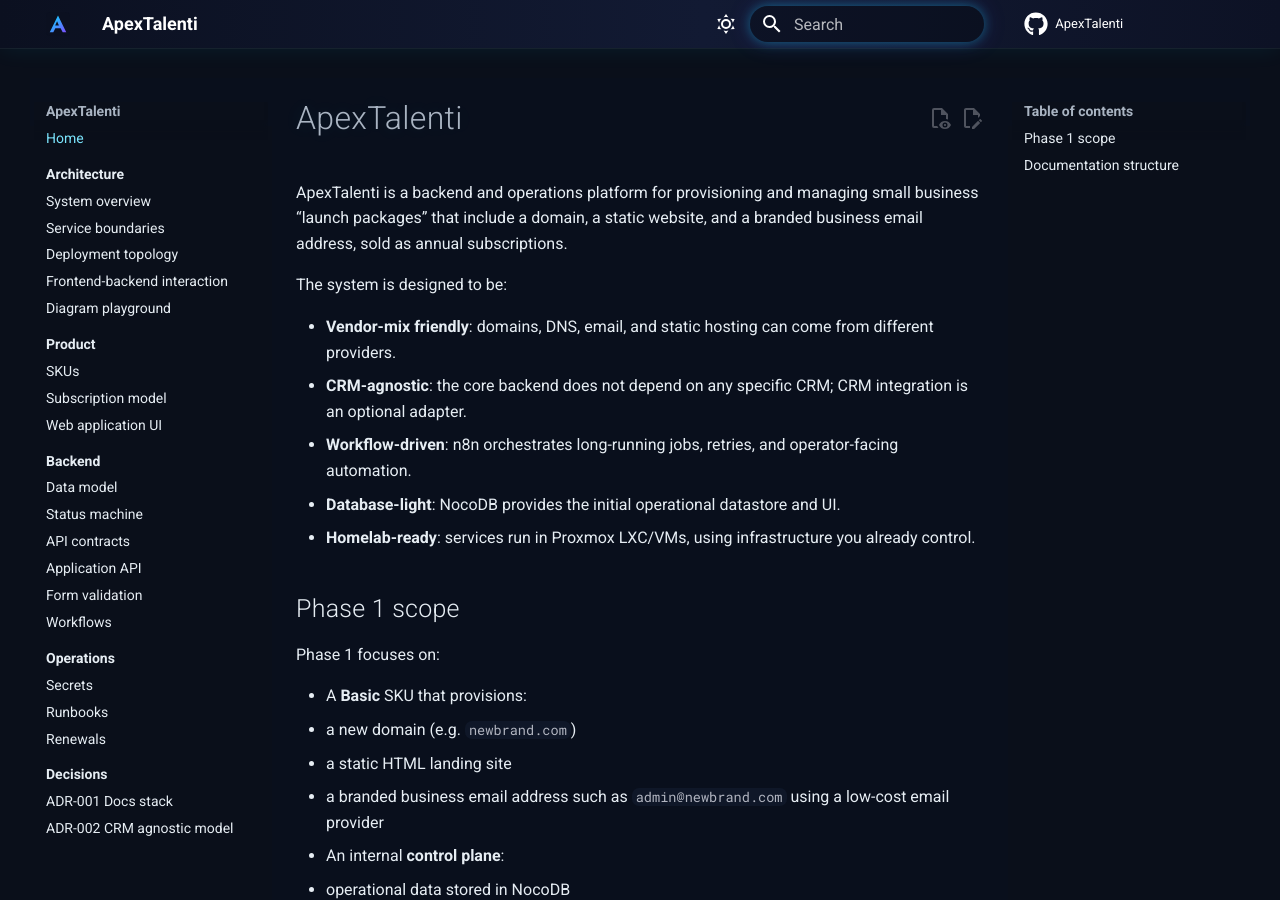
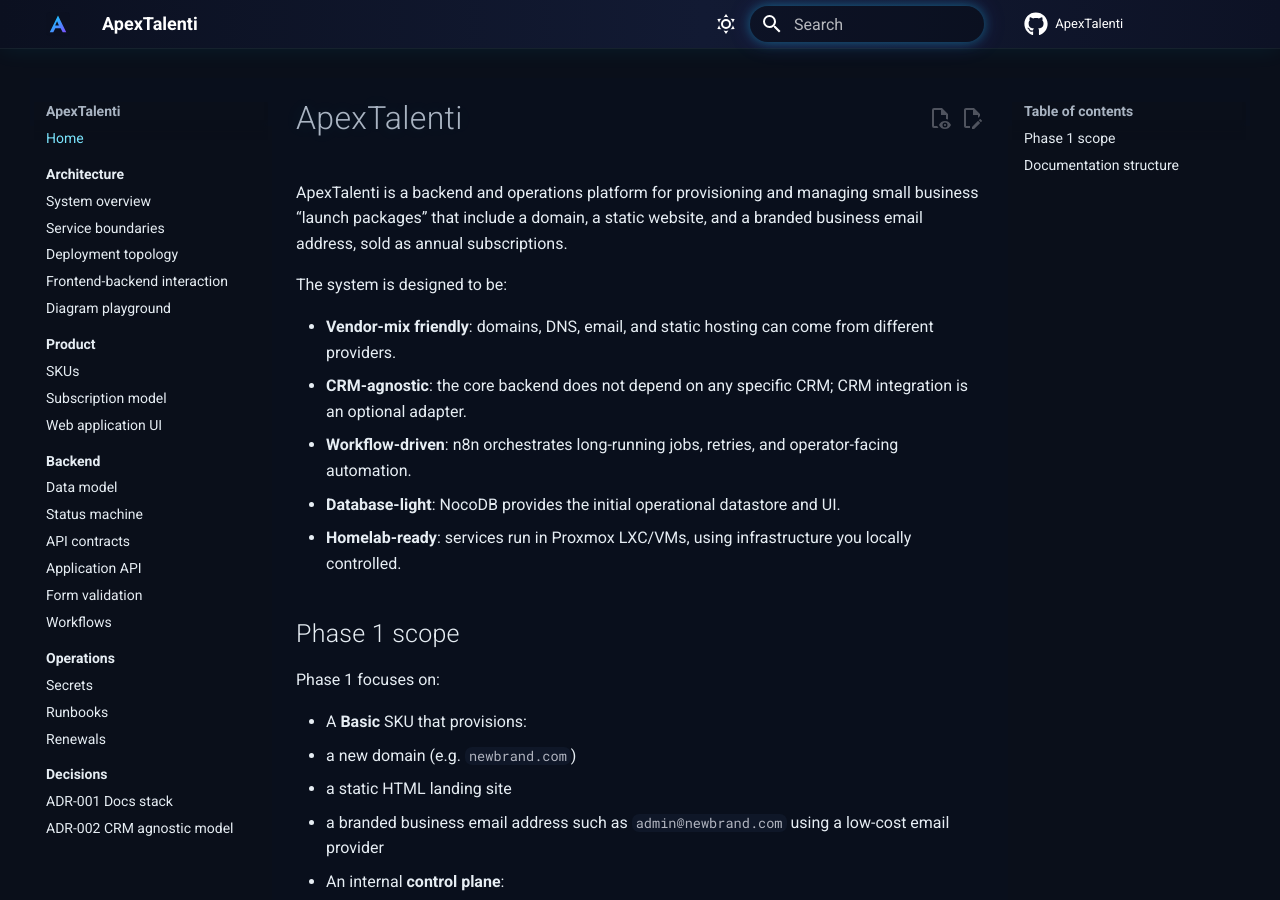
Before and after one commit to comedido/ApexTalenti, an MkDocs documentation site: the page built from docs/index.md, in a window 1280 px wide and 900 px high. Built offline with MkDocs 1.6.1 and Material for MkDocs 9.7.7, drawn with Linux system fonts in a browser that asks for light colours; comment, search, counter and statistics services are not loaded.

Commit message:
Fix wording in Homelab-ready description
small typo

```diff
--- a/docs/index.md
+++ b/docs/index.md
@@ -8,7 +8,7 @@ The system is designed to be:
 - **CRM-agnostic**: the core backend does not depend on any specific CRM; CRM integration is an optional adapter.
 - **Workflow-driven**: n8n orchestrates long-running jobs, retries, and operator-facing automation.
 - **Database-light**: NocoDB provides the initial operational datastore and UI.
-- **Homelab-ready**: services run in Proxmox LXC/VMs, using infrastructure you already control.
+- **Homelab-ready**: services run in Proxmox LXC/VMs, using infrastructure you locally controlled.
 
 ## Phase 1 scope
 
```
